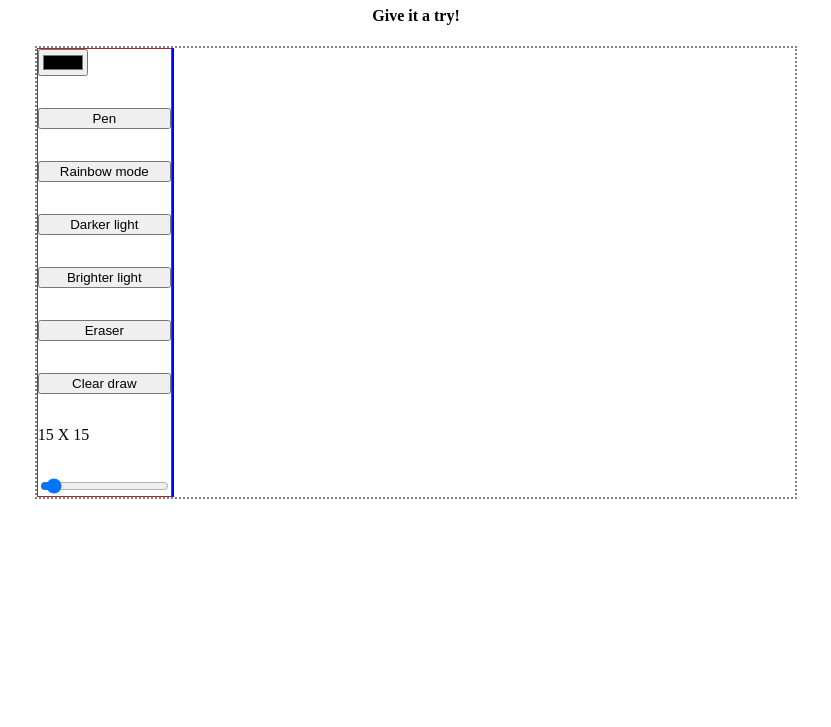
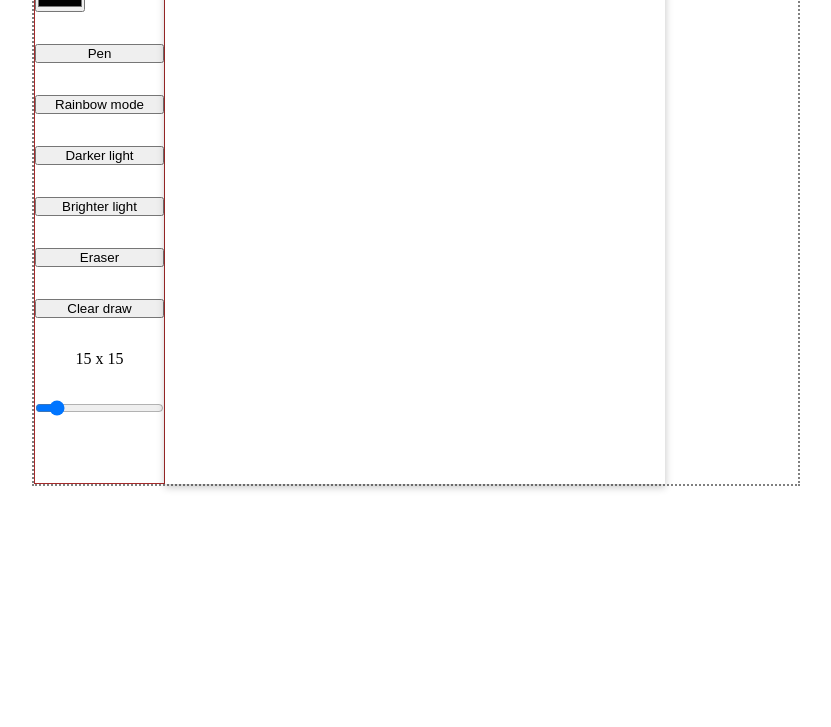
Before and after one commit to MiguelBelo95/Etch-a-Sketch, a plain HTML site: page index.html in a window 1280 px wide. Shown: the part 73-800 px from the top of the page, without its empty margins (224-1055 px from the left). Drawn offline with Linux system fonts and the light colour scheme.

Commit message:
Add Grid creation function and update grid onmousemove event

```diff
--- a/index.html
+++ b/index.html
@@ -22,20 +22,17 @@
         <button id="brightBtn">Brighter light</button>
         <button id="eraserBtn">Eraser</button>
         <button id="clearBtn">Clear draw</button>
-        <div id="sizeValue" class="size-value"></div>
+        <div id="sizeValue" class="size-value">15 x 15</div>
         <input
           type="range"
           id="grid-size"
           min="10"
-          max="100"
+          max="50"
           value="15"
           step="1"
-          oninput="changeValue()"
         />
       </div>
-      <div class="gridcontainer">
-        <div class="gridbox"></div>
-      </div>
+      <div id="gridbox"></div>
     </div>
   </body>
 </html>
--- a/resources/logic.js
+++ b/resources/logic.js
@@ -1,3 +1,24 @@
+const defaultSize = 15;
+const defaultMode = 'color';
+const defaultColor = '#333333';
+
+let currentSize = defaultSize;
+let currentMode = defaultMode;
+let currentColor = defaultColor;
+
+function updateSize(newSize) {
+	currentSize = newSize;
+}
+
+function updateMode(newMode) {
+	//activateButton(newMode);
+	currentMode = newMode;
+}
+
+function updateColor(newColor) {
+	currentColor = newColor;
+}
+
 const color = document.getElementById('colorSelector');
 const penBtn = document.getElementById('penBtn');
 const rainbowBtn = document.getElementById('rainbowBtn');
@@ -7,19 +28,61 @@ const eraserBtn = document.getElementById('eraserBtn');
 const clearBtn = document.getElementById('clearBtn');
 const sizeDisplay = document.getElementById('sizeValue');
 const sizeSlider = document.getElementById('grid-size');
+const grid = document.getElementById('gridbox');
 
-sizeDisplay.textContent = `${sizeSlider.value} X ${sizeSlider.value}`;
+let mouseDown = false;
+document.body.onmousedown = () => (mouseDown = true);
+document.body.onmouseup = () => (mouseDown = false);
 
-//GRID SIZE
-sizeDisplay.textContent = `${sizeSlider.value} X ${sizeSlider.value}`;
+let gridSize = sizeSlider.value;
 
-function changeValue() {
-	sizeDisplay.textContent = "" ;
-	let gridSize = sizeSlider.value;
-	sizeDisplay.append(`${gridSize} X ${gridSize}`);
+sizeSlider.onchange = (e) => updateSizeValue(e.target.vaule);
+sizeSlider.onchange = (e) => changeSize(e.target.value);
+
+
+//Update GRID size on any range change on the slider button
+function changeSize(size) {
+	updateSize(size);
+	updateSizeValue(size);
+	reloadGrid();
 }
+
+function updateSizeValue(value) {
+	sizeDisplay.innerHTML = `${value} x ${value}`;
+}
+
+function clearGrid() {
+	grid.innerHTML = "";
+}
+
+function reloadGrid() {
+	clearGrid();
+	createGrid(currentSize);
+}
+
+//GRID
+function createGrid(size) {
+	grid.style.gridTemplateColumns = `grid-template-columns: repeat(${size}, 1fr)`;
+	grid.style.gridTemplateRows = `grid-template-rows: repeat(${size}, 1fr);`
+
+	for (let i=0; i < size * size; i++) {
+		const gridCell = document.createElement('div');
+		gridCell.classList.add('grid-cell');
+		//gridCell.addEventListener('mouseover', changeColor);
+		//gridCell.addEventListener('mousedown', changeColor);
+		grid.appendChild(gridCell);
+	}
+}
+
 
 //Toggle active and inactive on buttons, change background of btn
 
 
 //Add EventListeners to the buttons;
+
+
+//AUTOMATIC LAUNCH SETUP
+window.onload = () => {
+	createGrid(defaultSize);
+	//activateButton(defaultMode);
+}
--- a/resources/style.css
+++ b/resources/style.css
@@ -1,5 +1,15 @@
 /* PAGE styling */
+html {
+	min-height: 100%;
+}
 
+*,
+*::before,
+*::after {
+	box-sizing: border-box;
+	padding: 0;
+	margin: 0;
+}
 
 
 .header {
@@ -23,14 +33,21 @@
 	max-width: 150px;
 }
 
+#sizeValue {
+	align-self: center;
+}
+
 
 
 /* GRID */
 
-.gridcontainer {
-	border: 1px solid blue;
+#gridbox {
+	display: grid;
+	width: 500px;
+	height: 500px;
+	box-shadow: rgba(0, 0, 0, 0.24) 0px 3px 8px;
 }
 
-.gridbox {
-	display: grid;
+.grid-cell {
+	user-select: none;
 }
```
